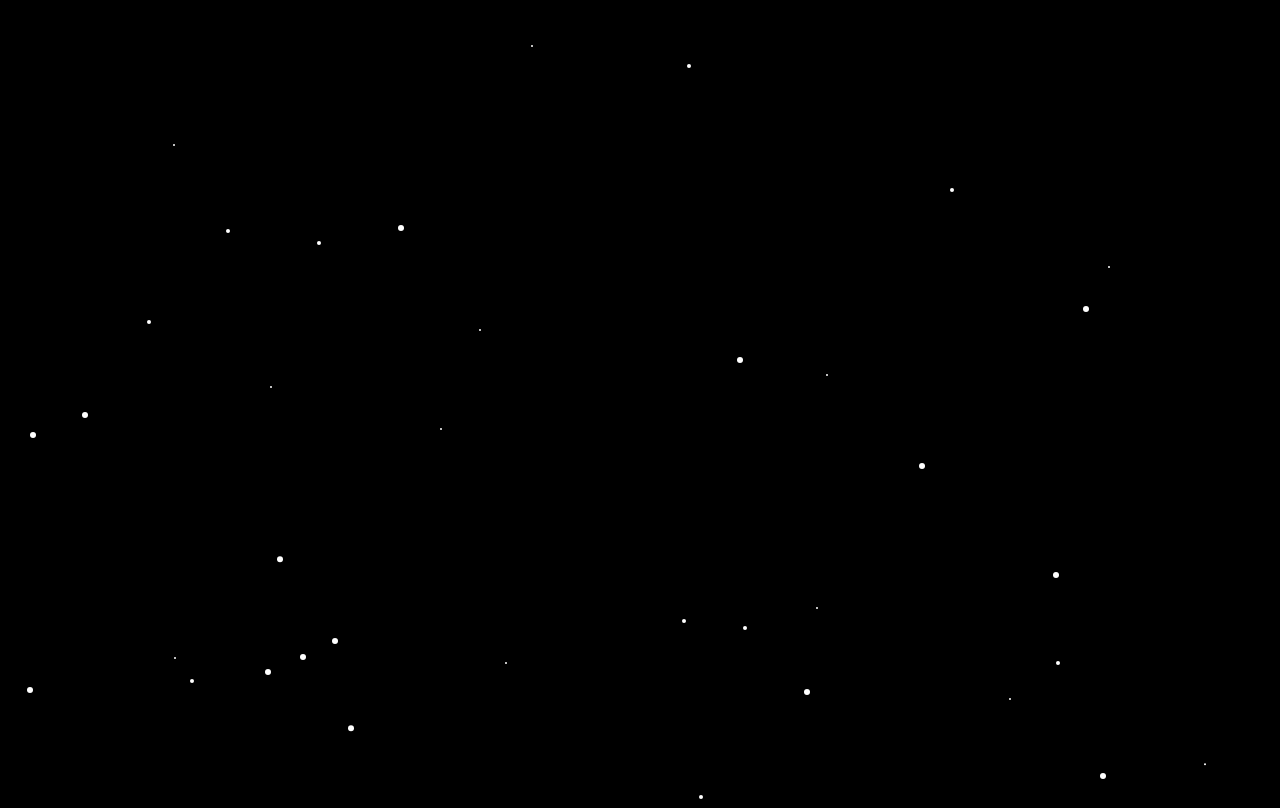
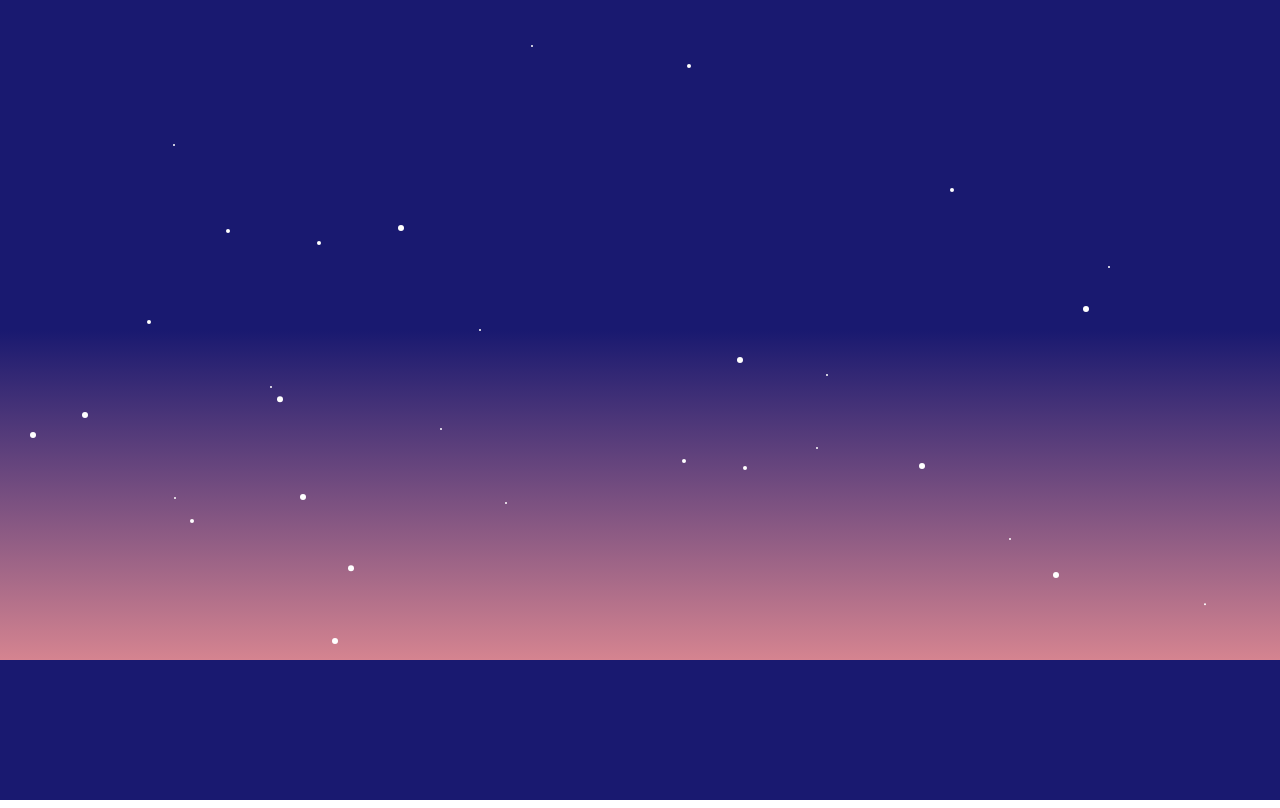
Before and after one commit to NarumiLy/html-themes, a plain HTML site: page stars/index.html in a window 1280 px wide. Drawn offline with Linux system fonts and the light colour scheme.

Commit message:
Background gradient

```diff
--- a/stars/canvas.js
+++ b/stars/canvas.js
@@ -15,15 +15,15 @@ window.onload = function () {
         canvas.setAttribute('width', style_width * dpi);
         // thanks to Zak Frisch
     }
-    function stars(x, y, r) {
+    function stars(x, y, r, count) {
         this.y = y;
         this.x = x;
         this.r = r;
+        this.count = count;
         ctx.fillStyle = "white";
         let circle = Math.PI * 2;
         ctx.beginPath();
         ctx.arc(x, y, r, 0, circle, false);
-        ctx.stroke()
         ctx.fill()
     }
 
@@ -31,14 +31,20 @@ window.onload = function () {
 
         this.y -= 0.20;
 
+        /* if() {
+            this.x = this.x - 0.20;
+        } else {
+            this.x = this.x + 0.20;
+        } */
+        this.count += 1;
         if(this.y <= 0 ) this.y = canvas.height;
-        stars(this.x, this.y, this.r)
+        stars(this.x, this.y, this.r, this.count)
 
     }
     let i = 0;
     let star = [];
     while (i < 50) {
-        star[i] = new stars(Math.abs(Math.floor(Math.random() * 1900)), Math.abs(Math.floor(Math.random() * 1050)), Math.floor(Math.random() * 3)+1);
+        star[i] = new stars(Math.abs(Math.floor(Math.random() * 1900)), Math.abs(Math.floor(Math.random() * 1050)), Math.floor(Math.random() * 3)+1, 0);
         i++;
     }
 
--- a/stars/style.css
+++ b/stars/style.css
@@ -1,12 +1,12 @@
 body {
-    background-color: black;
+    background: linear-gradient(to bottom, #191970 50%, #d58490);
     overflow: hidden;
     width: 100%;
     height: 100%;
 }
 
 canvas {
-    position: absolute;
+
     width: 100%;
     height: 100%;
 }
```
